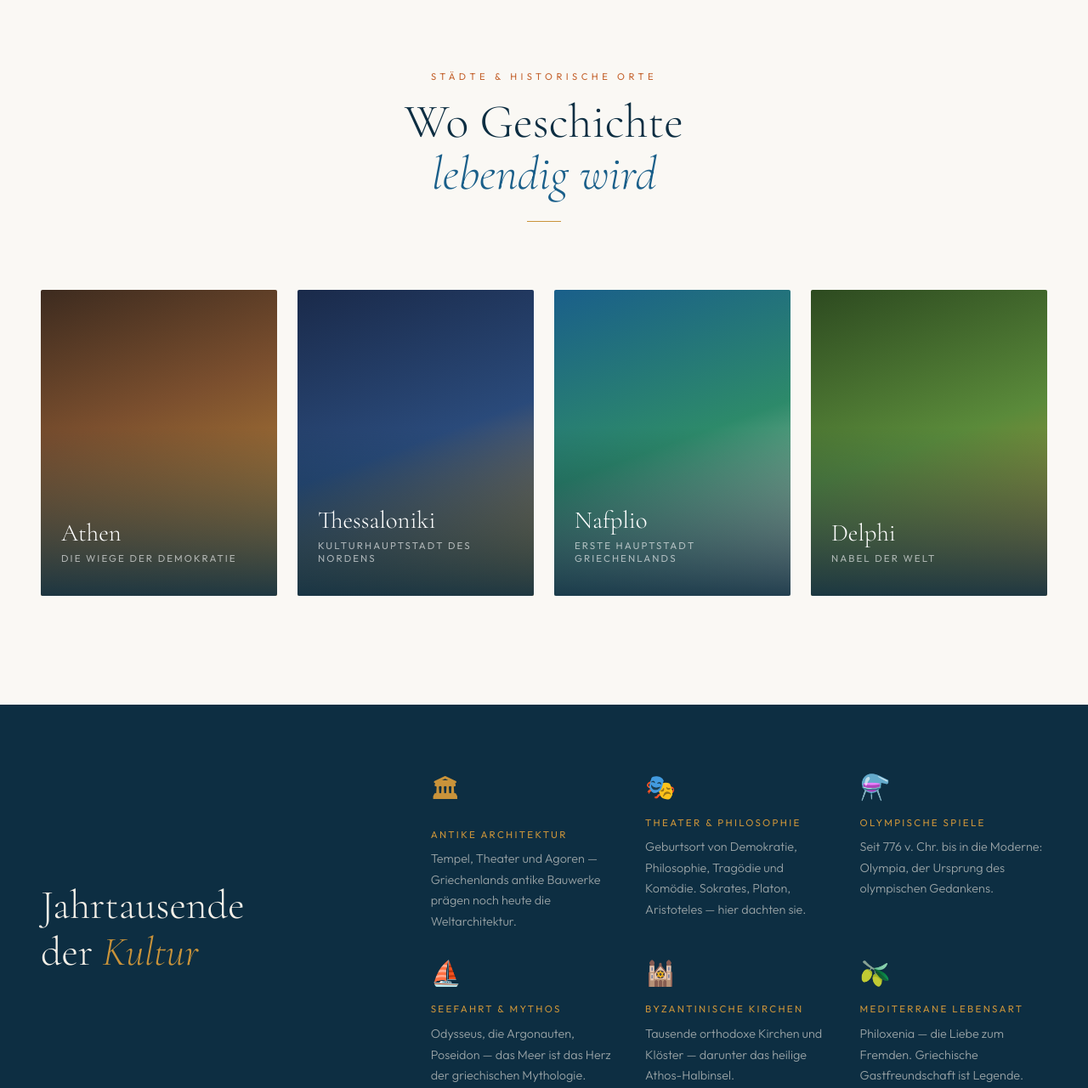
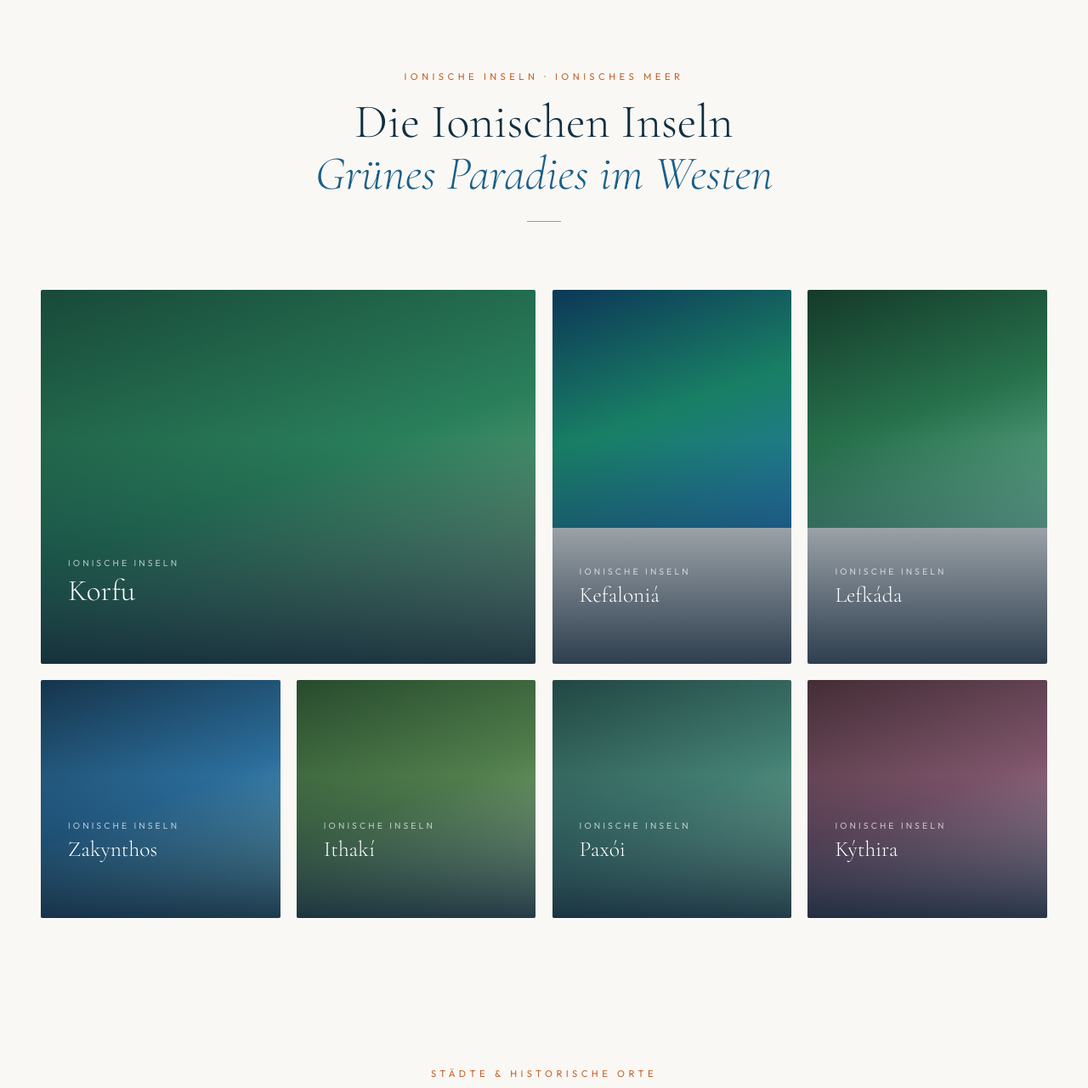
Before and after one commit to SchoschHD/greecebeyond, a plain HTML site: page hellas/index.html in a window 1280 px wide. Shown: the part 7188-8468 px from the top of the page at 85% size. Drawn offline with nearby package versions, Linux system fonts and the light colour scheme.

Commit message:
Added ionische inseln in index and sections.css

```diff
--- a/hellas/css/sections.css
+++ b/hellas/css/sections.css
@@ -449,6 +449,12 @@ cite {
   grid-template-columns: repeat(4, 1fr);
   gap: 1.2rem;
 }
+/* Ionische Inseln Grid */
+.ionian-grid {
+  display: grid;
+  grid-template-columns: repeat(4, 1fr);
+  gap: 1.2rem;
+}
 /* Rhodos ist large (span 2) */
 .dod-card.large { grid-column: span 2; }
 .dod-card .island-bg    { height: 220px; }
@@ -469,6 +475,11 @@ cite {
 .isle-symi        { background: linear-gradient(160deg, #c86020 0%, #e8a840 40%, #f5dca0 70%, #c8e6f5 100%); }
 .isle-tilos       { background: linear-gradient(160deg, #0a2a1a 0%, #2a7a3a 50%, #90c870 100%); }
 .isle-chalki      { background: linear-gradient(160deg, #0a1a3a 0%, #1a5a9a 45%, #f0c840 100%); }
+.isle-lefkada     { background: linear-gradient(160deg, #163d28 0%, #2a7a4f 50%, #79c5a3 100%); }
+.isle-zakynthos  { background: linear-gradient(160deg, #17384f 0%, #2f76a7 50%, #8ad8e6 100%); }
+.isle-ithaki     { background: linear-gradient(160deg, #2a502c 0%, #5a8a50 50%, #bde0b2 100%); }
+.isle-paxoi      { background: linear-gradient(160deg, #244b45 0%, #4a8a7a 50%, #a0dcbc 100%); }
+.isle-kythira    { background: linear-gradient(160deg, #4a2f36 0%, #8a5a70 50%, #d8b8c8 100%); }
 
 /* ── KYKLADEN GRID ── */
 .kykladen-grid {
--- a/hellas/index.html
+++ b/hellas/index.html
@@ -651,6 +651,97 @@
   </div>
 </section>
 
+<!-- IONISCHE INSELN -->
+<section id="ionische">
+  <div class="sec-head reveal">
+    <p class="sec-label">Ionische Inseln · Ionisches Meer</p>
+    <h2 class="sec-title">Die Ionischen Inseln<br><em>Grünes Paradies im Westen</em></h2>
+    <div class="sec-line"></div>
+  </div>
+  <div class="islands reveal visible">
+    <div class="ionian-grid">
+
+      <div class="island-card ion-card large">
+        <div class="island-bg isle-corfu"></div>
+        <div class="island-overlay"></div>
+        <div class="island-info">
+          <p class="island-region">Ionische Inseln</p>
+          <h3 class="island-name">Korfu</h3>
+          <p class="island-desc">Üppige Gärten, venezianische Festungen und das strahlende Wasser der Ionischen See.</p>
+          <span class="island-tag">Grün · Geschichte</span>
+        </div>
+      </div>
+
+      <div class="island-card ion-card">
+        <div class="island-bg isle-kefalonia"></div>
+        <div class="island-overlay"></div>
+        <div class="island-info">
+          <p class="island-region">Ionische Inseln</p>
+          <h3 class="island-name">Kefaloniá</h3>
+          <p class="island-desc">Dramatische Berge, Höhlenseen und der legendäre Myrtos-Strand.</p>
+          <span class="island-tag">Abenteuer · Küste</span>
+        </div>
+      </div>
+
+      <div class="island-card ion-card">
+        <div class="island-bg isle-lefkada"></div>
+        <div class="island-overlay"></div>
+        <div class="island-info">
+          <p class="island-region">Ionische Inseln</p>
+          <h3 class="island-name">Lefkáda</h3>
+          <p class="island-desc">Wilde Strände, Wind und Segelboote – eine Insel, die das Meer atmet.</p>
+          <span class="island-tag">Strände · Wassersport</span>
+        </div>
+      </div>
+
+      <div class="island-card ion-card">
+        <div class="island-bg isle-zakynthos"></div>
+        <div class="island-overlay"></div>
+        <div class="island-info">
+          <p class="island-region">Ionische Inseln</p>
+          <h3 class="island-name">Zakynthos</h3>
+          <p class="island-desc">Smaragdgrüne Buchten, Meeresschildkröten und die berühmte Shipwreck Bay.</p>
+          <span class="island-tag">Natur · Küste</span>
+        </div>
+      </div>
+
+      <div class="island-card ion-card">
+        <div class="island-bg isle-ithaki"></div>
+        <div class="island-overlay"></div>
+        <div class="island-info">
+          <p class="island-region">Ionische Inseln</p>
+          <h3 class="island-name">Ithakí</h3>
+          <p class="island-desc">Die Heimat des Odysseus: stille Buchten, Olivenhaine und mythische Landschaften.</p>
+          <span class="island-tag">Mythos · Ruhe</span>
+        </div>
+      </div>
+
+      <div class="island-card ion-card">
+        <div class="island-bg isle-paxoi"></div>
+        <div class="island-overlay"></div>
+        <div class="island-info">
+          <p class="island-region">Ionische Inseln</p>
+          <h3 class="island-name">Paxói</h3>
+          <p class="island-desc">Kleine Oliveninseln mit smaragdgrünen Buchten und einer sehr entspannten Atmosphäre.</p>
+          <span class="island-tag">Oliven · Gelassenheit</span>
+        </div>
+      </div>
+
+      <div class="island-card ion-card">
+        <div class="island-bg isle-kythira"></div>
+        <div class="island-overlay"></div>
+        <div class="island-info">
+          <p class="island-region">Ionische Inseln</p>
+          <h3 class="island-name">Kýthira</h3>
+          <p class="island-desc">Zwischen Ionischem Meer und Ägäis: Klöster, Wasserfälle und einsame Buchten.</p>
+          <span class="island-tag">Magisch · Natur</span>
+        </div>
+      </div>
+
+    </div>
+  </div>
+</section>
+
 <!-- CITIES -->
 <section id="staedte">
   <div class="sec-head reveal">
```
